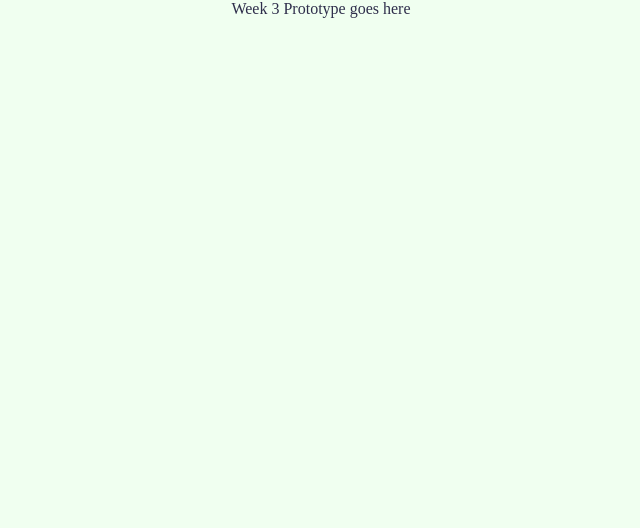
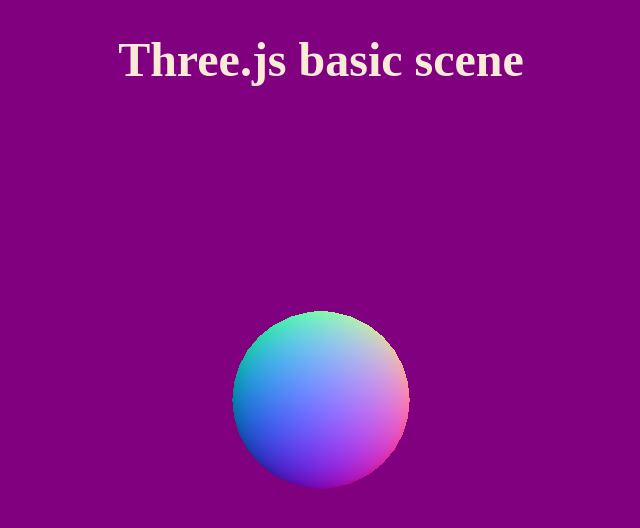
Before and after one commit to NathanVansickle/IASC-2P02, a plain HTML site: page Week 3/index.html in a window 1280 px wide. Shown: the whole page, without its empty margins (319-959 px from the left). Drawn offline with nearby package versions, Linux system fonts and the light colour scheme.

Commit message:
add basic scene

```diff
--- a/Week 3/index.html
+++ b/Week 3/index.html
@@ -1,4 +1,23 @@
+<!DOCTYPE html>
 <head>
-    <link rel="stylesheet" href="../style.css">
+    <title> Basic Scene Prototype </title>
+
+    <!-- css -->
+    <link rel="stylesheet" href="style.css">
+
+    <!-- three.js importmap-->
+    <script type="importmap">
+        {
+            "imports":{
+                "three": "https://ga.jspm.io/npm:three@0.158.0/build/three.module.js"
+            }
+        }
+    </script>
+
+    <!-- three.js -->
+    <script src="script.js" type="module"></script>
 </head>
-Week 3 Prototype goes here
+<body>
+    <h1>Three.js basic scene</h1>
+    <canvas class="webgl"></canvas>
+</body>
--- /dev/null
+++ b/Week 3/script.js
@@ -0,0 +1,60 @@
+import * as THREE from "three"
+
+/**********
+** SCENE **
+**********/
+// Canvas
+const canvas = document.querySelector('.webgl')
+
+// Scene
+const scene = new THREE.Scene()
+scene.background = new THREE.Color('purple')
+
+// Camera
+const camera = new THREE.PerspectiveCamera(
+    75,
+    window.innerWidth / window.innerHeight,
+    0.1,
+    100
+)
+camera.position.set(0, 0, 5)
+scene.add(camera)
+
+// Renderer
+const renderer = new THREE.WebGLRenderer({
+    canvas: canvas
+})
+renderer.setSize(window.innerWidth, window.innerHeight)
+
+/***********
+** MESHES **
+***********/
+// testSphere
+const sphereGeometry = new THREE.SphereGeometry (1)
+const sphereMaterial = new THREE.MeshNormalMaterial()
+const testSphere = new THREE.Mesh(sphereGeometry, sphereMaterial)
+
+scene.add(testSphere)
+
+/*******************
+** ANIMATION LOOP **
+*******************/
+const clock = new THREE.Clock()
+
+// Animate
+const animation = () =>
+{
+    // Return elapsedTime
+    const elapsedTime = clock.getElapsedTime()
+
+    // Animate testSphere
+    testSphere.position.z = Math.sin(elapsedTime)
+
+    // Renderer
+    renderer.render(scene, camera)
+
+    // Request next Frame
+    window.requestAnimationFrame(animation)
+}
+
+animation()
--- /dev/null
+++ b/Week 3/style.css
@@ -0,0 +1,13 @@
+.webgl {
+    position: fixed;
+    top: 0;
+    left: 0;
+    outline: none;
+    z-index: -1;
+}
+
+h1{
+    color: antiquewhite;
+    font-size: 48px;
+    text-align:center;
+}
```
